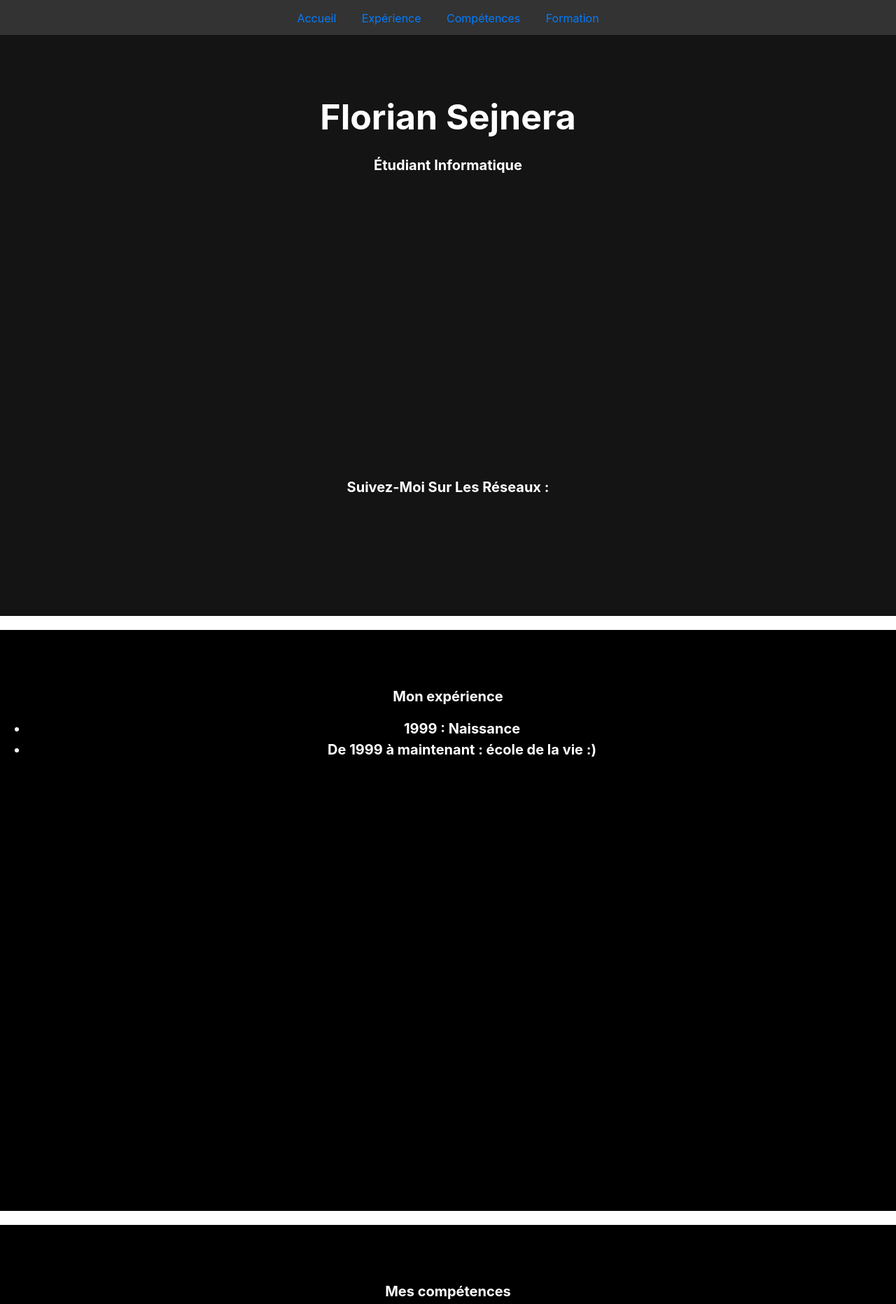
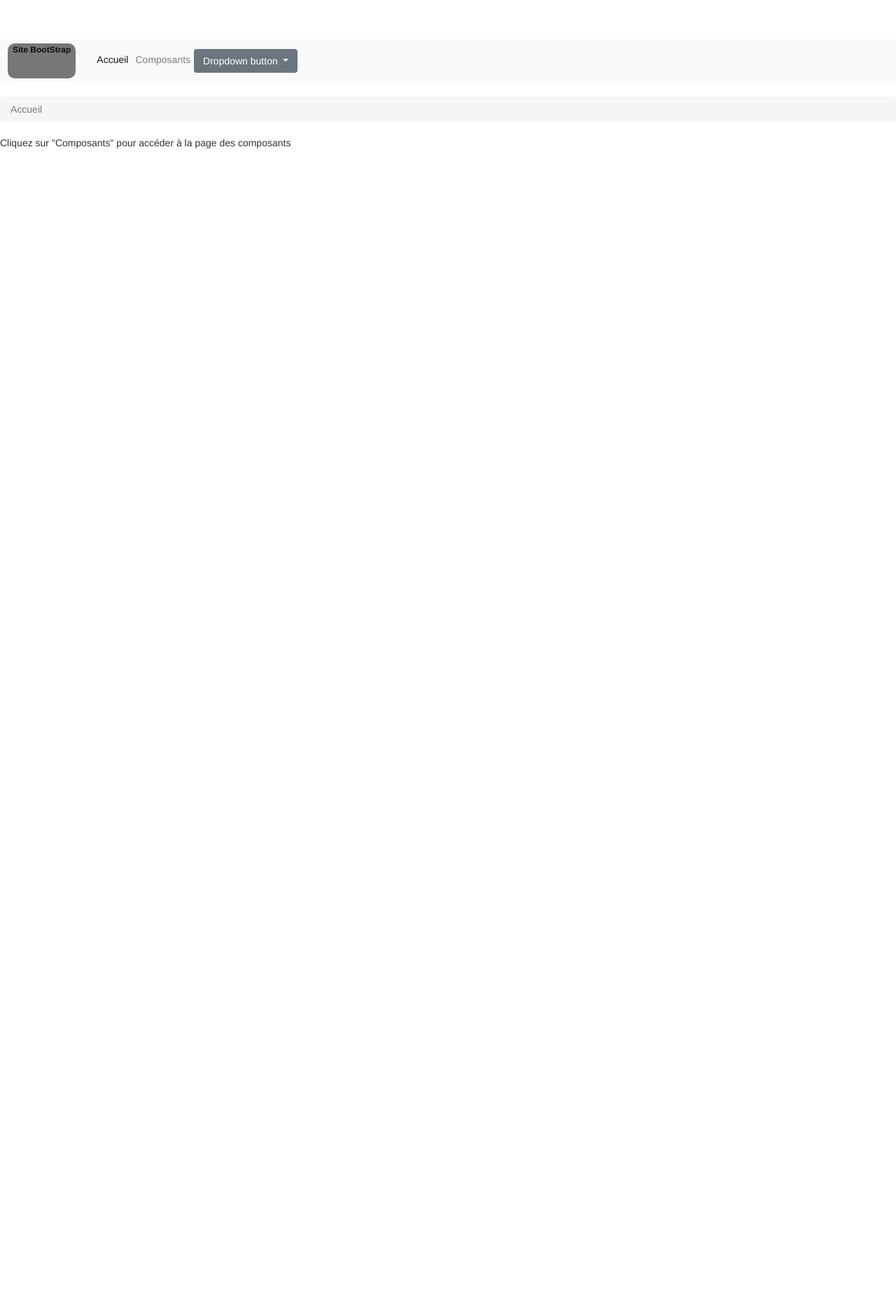
Before and after one commit to 1Flr1/website, a plain HTML site: page index.html in a window 1280 px wide. Shown: the top 1863 px of the page at 70% size. After the commit the page ends 800 px from the top, so only its background shows below. Drawn offline with nearby package versions, Linux system fonts and the light colour scheme.

Commit message:
Ajout de la page Composants et refonte de l'accuei

```diff
--- /dev/null
+++ b/comp/style.css
@@ -0,0 +1,30 @@
+#navigationbar
+{
+
+}
+
+.d-block w-33
+{
+
+}
+
+#carousel
+{
+    background-color:grey;
+    padding:100 px;
+}
+
+body
+{
+    padding-top:56px;
+}
+
+#carouselExampleControls
+{
+    padding-top:50px;
+}
+
+.space
+{
+    padding-top:50px;
+}
--- a/index.html
+++ b/index.html
@@ -5,47 +5,54 @@
         <meta charset="UTF-8">
         <link rel="stylesheet" type="text/css" href="style.css">
         <title>Site CV</title>
+        <meta name="viewport" content="width=device-width, initial-scale=1.0">
+            <!--Load Bootstrap css-->
+        <link href="//maxcdn.bootstrapcdn.com/bootstrap/3.3.0/css/bootstrap.min.css" rel="stylesheet">
+            <!--load font awesome-->
+        <link href="//maxcdn.bootstrapcdn.com/font-awesome/4.2.0/css/font-awesome.min.css" rel="stylesheet">
+        <link rel="stylesheet" href="https://cdnjs.cloudflare.com/ajax/libs/font-awesome/4.7.0/css/font-awesome.min.css">
+        <script src="https://code.jquery.com/jquery-3.2.1.slim.min.js" integrity="sha384-KJ3o2DKtIkvYIK3UENzmM7KCkRr/rE9/Qpg6aAZGJwFDMVNA/GpGFF93hXpG5KkN" crossorigin="anonymous"></script>
+        <script src="https://cdnjs.cloudflare.com/ajax/libs/popper.js/1.12.9/umd/popper.min.js" integrity="sha384-ApNbgh9B+Y1QKtv3Rn7W3mgPxhU9K/ScQsAP7hUibX39j7fakFPskvXusvfa0b4Q" crossorigin="anonymous"></script>
+        <script src="https://maxcdn.bootstrapcdn.com/bootstrap/4.0.0/js/bootstrap.min.js" integrity="sha384-JZR6Spejh4U02d8jOt6vLEHfe/JQGiRRSQQxSfFWpi1MquVdAyjUar5+76PVCmYl" crossorigin="anonymous"></script>
+
+
     </head>
     <body>
-        <ul id="navbar">
-            <li class="nav"><a href="#nom">Accueil</a></li>
-            <li class="nav"><a href="#experience">Expérience</a></li>
-            <li class="nav"><a href="#competences">Compétences</a></li>
-            <li class="nav"><a href="#formation">Formation</a></li>
-        </ul>
-
-        <div class="conteneur1">
-            <div id="nom">
-                <p id="name">florian sejnera</p>
-                <p>Étudiant Informatique<br><br /></p>
-                <p id="follow"> Suivez-moi sur les réseaux : </p>
+        <nav class="navbar navbar-expand-lg navbar-light bg-light fixed-top" class="fixed-top">
+            <a class="navbar-brand badge badge-primary" href="#">Site BootStrap</a>
+            <button class="navbar-toggler" type="button" data-toggle="collapse" data-target="#navbarNavAltMarkup" aria-controls="navbarNavAltMarkup" aria-expanded="false" aria-label="Toggle navigation">
+                <span class="navbar-toggler-icon"></span>
+            </button>
+            <div class="collapse navbar-collapse" id="navbarNavAltMarkup">
+                <div class="navbar-nav">
+                    <a class="nav-item nav-link active" href="#">Accueil <span class="sr-only"></span></a>
+                    <a class="nav-item nav-link " href="comp/index.html">Composants</a>
+                    <!-- <a class="nav-item nav-link " href="#">Features</a>
+                     <a class="nav-item nav-link" href="#">Pricing</a>
+                     <a class="nav-item nav-link disabled" href="#">Disabled</a> -->
+                </div>
+                <div class="dropdown">
+                    <button class="btn btn-secondary dropdown-toggle" type="button" id="dropdownMenuButton" data-toggle="dropdown" aria-haspopup="true" aria-expanded="false">
+                        Dropdown button
+                    </button>
+                    <div class="dropdown-menu" aria-labelledby="dropdownMenuButton">
+                        <a class="dropdown-item" href="#">Action</a>
+                        <a class="dropdown-item" href="#">Another action</a>
+                        <a class="dropdown-item" href="#">Something else here</a>
                     </div>
                 </div>
-        <div class="conteneur">
-            <div id="conteneure">
-                <p id="experience">Mon  expérience</p>
-                <ul>
-                    <li>1999 : Naissance</li>
-                    <li>De 1999 à maintenant : école de la vie :)</li>
-                </ul>
             </div>
-        </div>
-        <div class="conteneur">
-            <div id="conteneurc">
-                <p id="competences">Mes compétences</p>
-                <ul>
-                    <li>Développement Web</li>
-                    <li>Développement en C</li>
-                </ul>
-            </div>
-        </div>
-        <div class="conteneur">
-            <div id="conteneurf">
-                <p id="formation">Ma formation</p>
-                <p>Bachelor Informatique à Ynov, Aix-En-Provence</p>
-            </div>
-        </div>
+        </nav>
 
-        <footer></footer
+
+        <nav aria-label="breadcrumb">
+            <ol class="breadcrumb">
+                <li class="breadcrumb-item active" aria-current="page">Accueil</li>
+            </ol>
+        </nav>
+
+      <p> Cliquez sur "Composants" pour accéder à la page des composants</p>
+
+
     </body>
 </html>
--- a/style.css
+++ b/style.css
@@ -1,113 +1,11 @@
-
 body
 {
-    display:flex;
-    flex-direction:column;
-    text-align:center;
     background-color:white;
+    padding-top:56px;
 
 }
 
-#navbar{
-    position:fixed;
-    top: 0px;
-    height: 50px;
-    width: 100%;
-    list-style-type: none;
-    border: 0px solid #e7e7e7;
-    background-color: rgba(0, 0, 0, 0.80);
-    margin: 0px;
-    padding: 0px;
-    text-align:center;
-    color:white;
-
-
-}
-
-.nav {
-    display: inline-block;
-    text-align: center;
-    padding: 14px 16px;
-
-
-}
-
-
-
-
-div
+.titre
 {
     height: 830px;
-    color:white;
-
 }
-
-.conteneur
-{
-    font-size: 20px;
-    font-weight:bold;
-    background-color:black;
-    margin-bottom:20px;
-
-
-}
-
-.conteneur1
-{
-    font-size: 20px;
-    font-weight:bold;
-    background-color:black;
-    margin-bottom:20px;
-    margin-top:50px;
-}
-
-#nom
-{
-
-    text-transform:capitalize;
-    background-color:#141414;
-    padding-top:80px;
-    margin-left:0px;
-
-
-
-}
-
-#name
-{
-    font-size:50px;
-    font-weight:bold;
-    text-transform:capitalize;
-}
-
-#follow
-{
-    margin-top:400px;
-}
-#experience
-{
-
-    padding-top:80px;
-}
-
-#competences
-{
-
-    padding-top:80px;
-}
-
-#formation
-{
-    padding-top:80px;
-}
-
-a:visited
-{
-    color:rgba(255,255,255,1);
-}
-
-a:hover
-{
-    color:hotpink;
-    text-decoration:none;
-}
```
Also changed, not shown: comp/index.html (added, +118 -0 lines), comp/images/htmlandcss.png (added), comp/images/htmlprogrammer.jpg (added), comp/images/iknowhtml.jpg (added). Lines whose indentation alone changed are shown as unchanged.
